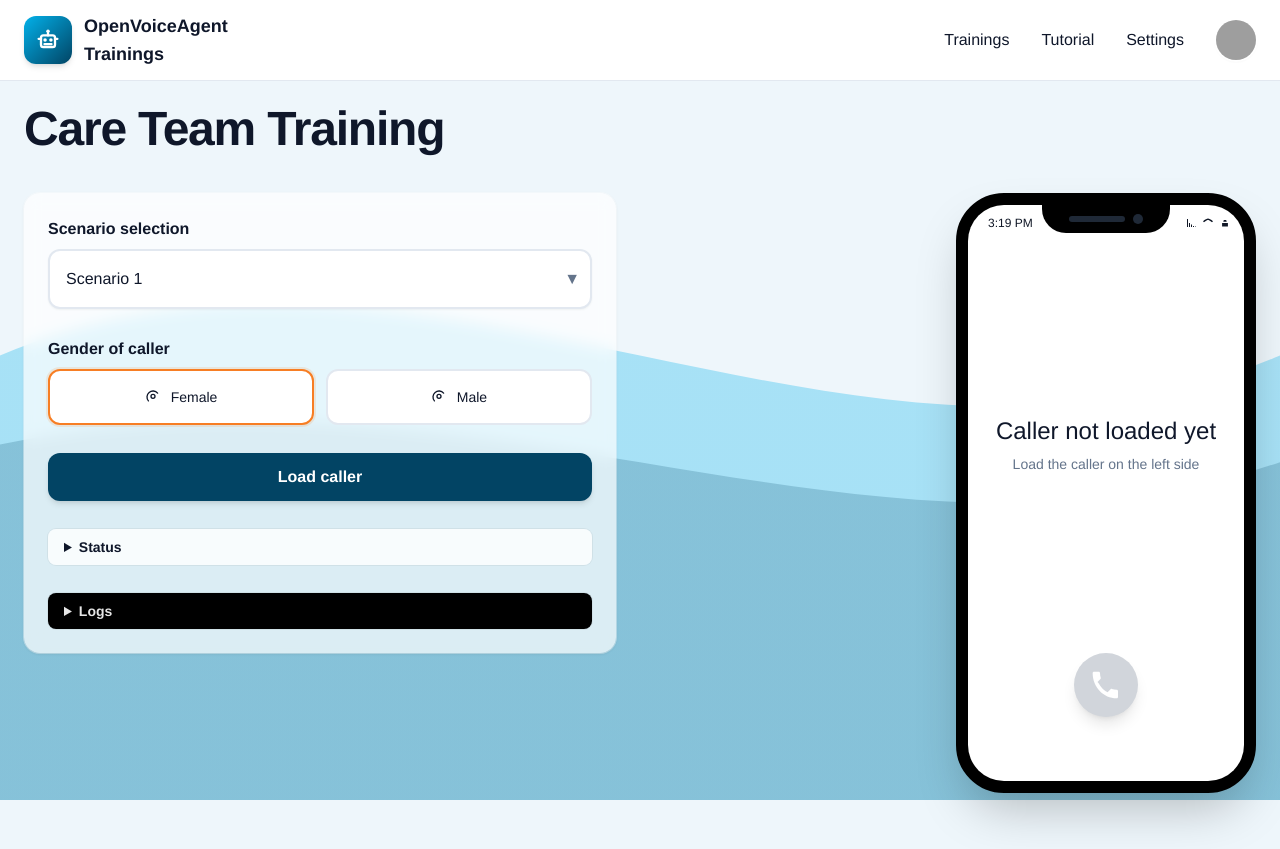
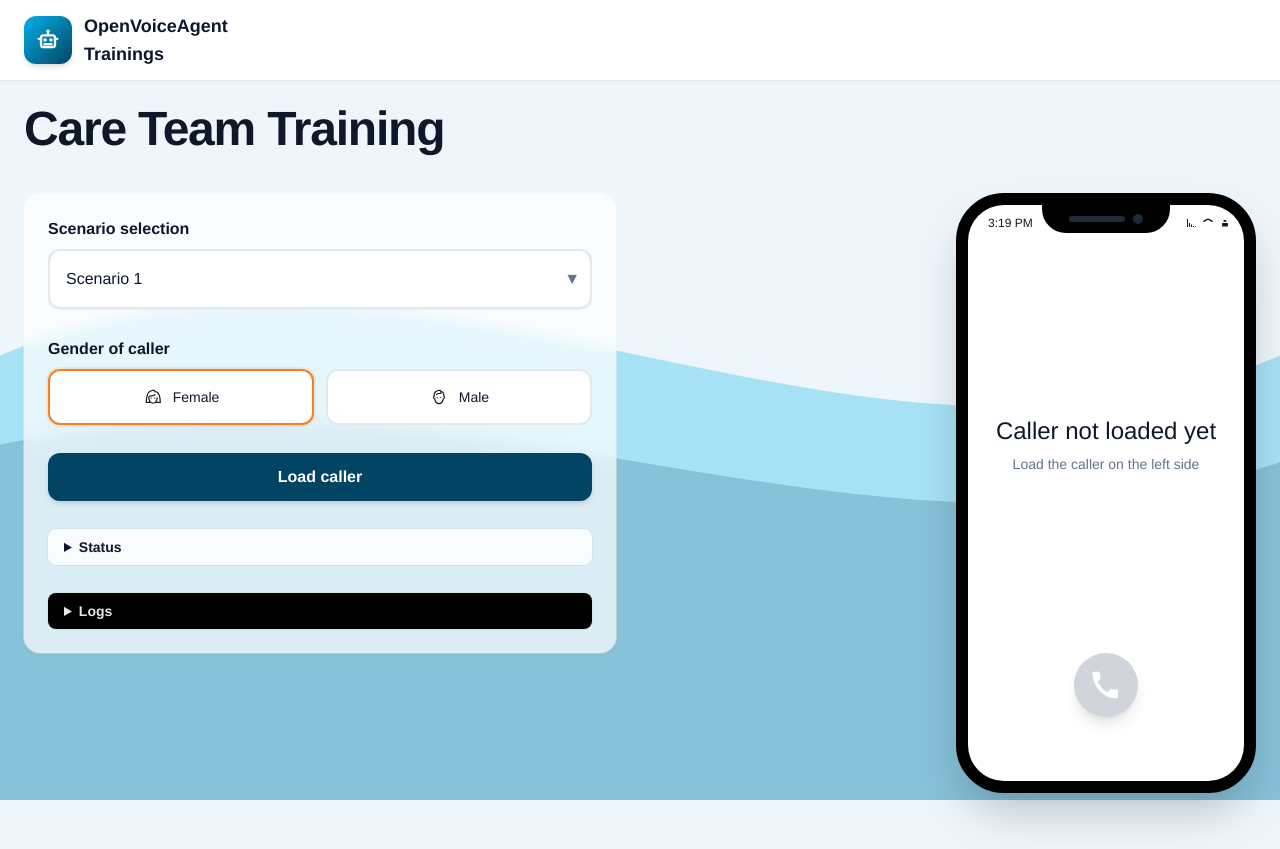
Before and after one commit to matteo-fregonara/OpenVoiceAgent, a Flask app: page / in a window 1280 px wide. Run offline with Flask 3, Linux system fonts and the light colour scheme; some libraries are stand-ins or nearby versions; grey boxes are pictures that could not be loaded.

Commit message:
Delete nav bar

```diff
--- a/templates/index2.html
+++ b/templates/index2.html
@@ -74,14 +74,6 @@
                 <div class="text-lg font-bold">Trainings</div>
               </div>
             </div>
-
-            <!-- Nav -->
-            <nav class="hidden md:flex items-center gap-8">
-              <a href="#" class="font-medium hover:text-brandblue transition-colors">Trainings</a>
-              <a href="#" class="font-medium hover:text-brandblue transition-colors">Tutorial</a>
-              <a href="#" class="font-medium hover:text-brandblue transition-colors">Settings</a>
-              <img class="w-10 h-10 rounded-full object-cover ring-2 ring-white shadow" src="https://i.pravatar.cc/80?img=12" alt="U" />
-            </nav>
           </div>
         </div>
       </header>
@@ -113,18 +105,15 @@
                     <button id="genderFemale"
                       class="gender-btn flex items-center justify-center gap-2.5 py-4 px-3.5 rounded-xl border-2 border-slate-200 bg-white hover:border-brandaccent/50 data-[active=true]:border-brandaccent"
                       data-gender="female" data-active="true">
-                      <!-- simple user icon -->
-                      <svg xmlns="http://www.w3.org/2000/svg" class="w-4 h-4" viewBox="0 0 24 24" fill="none" stroke="currentColor">
-                        <path stroke-linecap="round" stroke-linejoin="round" stroke-width="2" d="M5.121 17.804A9 9 0 1118.88 6.196M15 11a3 3 0 11-6 0 3 3 0 016 0z"/>
-                      </svg>
+                      <!-- female icon -->
+                      <img src="{{ url_for('static', filename='images/female-icon.svg') }}" alt="Female" class="w-5 h-5" />
                       <span class="font-medium text-sm">Female</span>
                     </button>
                     <button id="genderMale"
                       class="gender-btn flex items-center justify-center gap-2.5 py-4 px-3.5 rounded-xl border-2 border-slate-200 bg-white hover:border-brandaccent/50"
                       data-gender="male" data-active="false">
-                      <svg xmlns="http://www.w3.org/2000/svg" class="w-4 h-4" viewBox="0 0 24 24" fill="none" stroke="currentColor">
-                        <path stroke-linecap="round" stroke-linejoin="round" stroke-width="2" d="M5.121 17.804A9 9 0 1118.88 6.196M15 11a3 3 0 11-6 0 3 3 0 016 0z"/>
-                      </svg>
+                      <!-- male icon -->
+                      <img src="{{ url_for('static', filename='images/male-icon.svg') }}" alt="Male" class="w-5 h-5" />
                       <span class="font-medium text-sm">Male</span>
                     </button>
                   </div>
```
